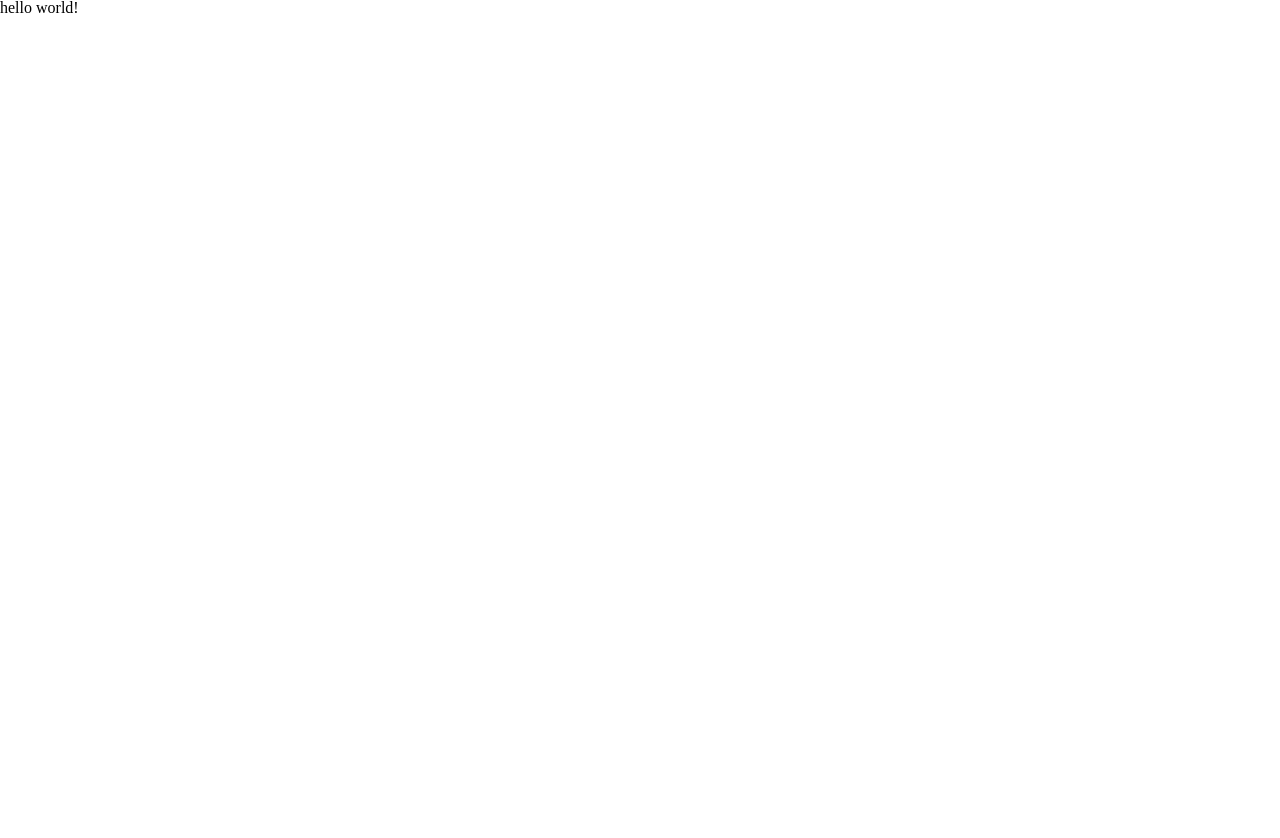
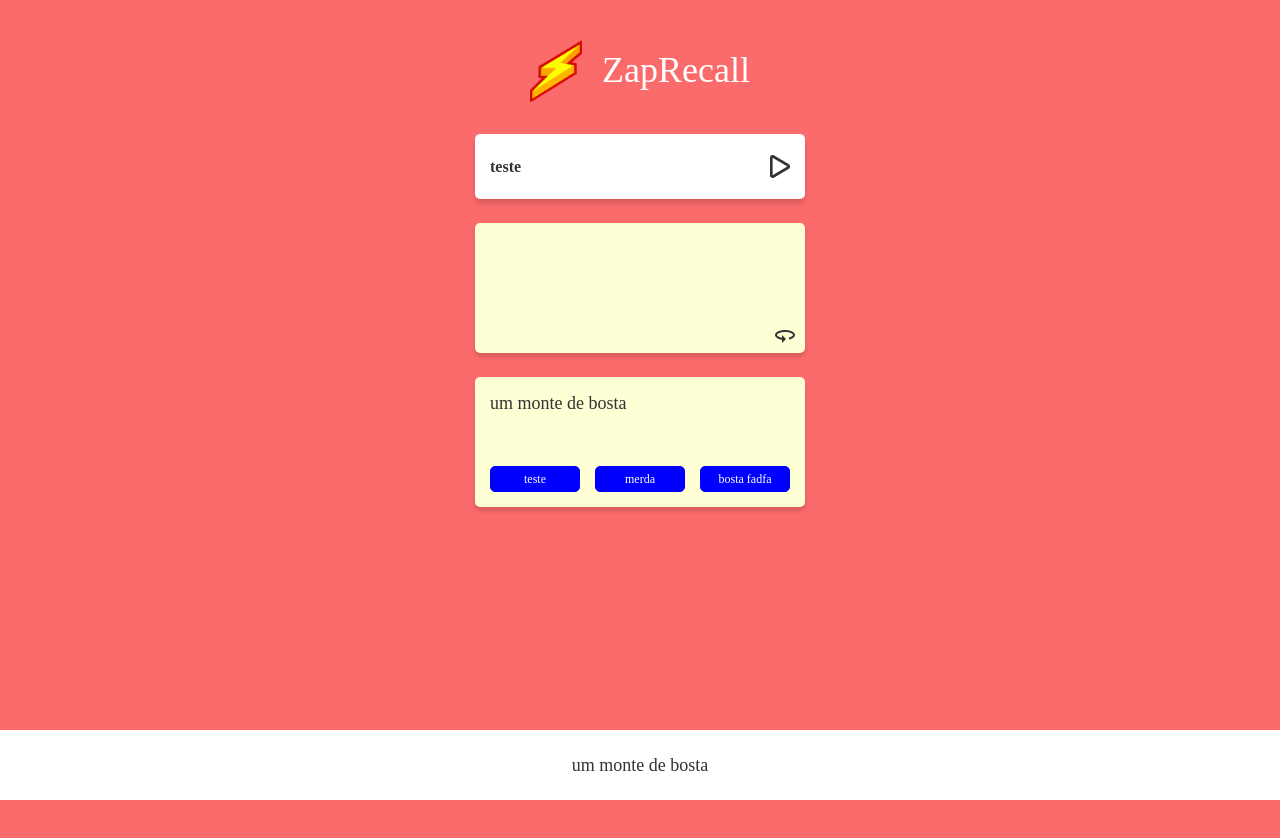
Before and after one commit to rsankutty/projeto9-zaprecall, a React (Create React App) app: page / in a window 1280 px wide. Shown: the top 838 px of the page. Before the commit the page ends 800 px from the top, so only its background shows below. Built offline with nearby package versions, Linux system fonts and the light colour scheme.

Commit message:
styled-components

```diff
--- a/package.json
+++ b/package.json
@@ -9,6 +9,7 @@
     "react": "^18.2.0",
     "react-dom": "^18.2.0",
     "react-scripts": "5.0.1",
+    "styled-components": "^5.3.6",
     "web-vitals": "^2.1.4"
   },
   "scripts": {
--- a/src/assets/css/style.css
+++ b/src/assets/css/style.css
@@ -1,129 +1,6 @@
-.screen-container{
-  background-color: #FB6B6B;
-  width: 100vw;
-  min-height: 100vh;
-  display: flex;
-  flex-direction: column;
-  align-items: center;
-  margin: 0px;
-  padding: 0px;
-  padding-bottom: 200px;
-}
-
-.logo-container {
-  display: flex;
-  align-items: center;
-  margin: 40px 0 20px 0;
-
-}
-
-.logo-container img {
-  width: 52px;
-}
-
-.logo-container h1 {
-  font-family: 'Righteous';
-  font-style: normal;
-  font-weight: 400;
-  font-size: 36px;
-  line-height: 45px;
-  color: #FFFFFF;
-  margin-left: 20px;
-}
-
-.footer-concluidos {
-  width: 100%;
-  min-height: 50px;
-  background-color: #FFFFFF;
-  position: fixed;
-  bottom: 0;
-  display: flex;
-  flex-direction: column;
-  align-items: center;
-  justify-content: center;
-  font-family: 'Recursive';
-  font-weight: 400;
-  font-size: 18px;
-  color: #333333;
-  padding: 10px;
-}
-
-.footer-concluidos > .container-botoes {
-  display: flex;
-  width: 80%;
-  justify-content: space-between;
-  margin: 20px;
-}
-
 /* Você vai precisar trocar a cor dos botões e alguns textos!
   VERDE = "#2FBE34"
   AMARELO = "#FF922E"
   VERMELHO = "#FF3030"
   CINZA = "#333333"
 */
-
-.container-botoes > button {
-  width: 90px;
-  font-family: 'Recursive';
-  font-style: normal;
-  font-weight: 400;
-  font-size: 12px;
-  line-height: 14px;
-  display: flex;
-  align-items: center;
-  justify-content: center;
-  text-align: center;
-  color: #FFFFFF;
-  background: blue;
-  border-radius: 5px;
-  border: 1px solid blue;
-  padding:5px;
-}
-
-.pergunta-fechada {
-  width: 300px;
-  height: 35px;
-  background-color: #FFFFFF;
-  margin: 12px;
-  padding: 15px;
-  box-shadow: 0px 4px 5px rgba(0, 0, 0, 0.15);
-  border-radius: 5px;
-  display: flex;
-  align-items: center;
-  justify-content: space-between;
-}
-
-.pergunta-fechada > p {
-  font-family: 'Recursive';
-  font-style: normal;
-  font-weight: 700;
-  font-size: 16px;
-  line-height: 19px;
-  color: #333333;
-}
-
-.pergunta-aberta {
-  width: 300px;
-  margin: 12px;
-  padding: 15px;
-  min-height: 100px;
-  background: #FFFFD5;
-  box-shadow: 0px 4px 5px rgba(0, 0, 0, 0.15);
-  border-radius: 5px;
-  font-family: 'Recursive';
-  font-style: normal;
-  font-weight: 400;
-  font-size: 18px;
-  line-height: 22px;
-  color: #333333;
-  position: relative;
-  display: flex;
-  flex-direction: column;
-  justify-content: space-between;
-}
-
-.pergunta-aberta > img{
-  position: absolute;
-  bottom: 10px;
-  right: 10px;
-}
--- a/src/components/App.js
+++ b/src/components/App.js
@@ -1,5 +1,151 @@
-function App() {
-  return ('hello world!')
+import logo from "../assets/img/logo.png";
+import seta_virar from "../assets/img/seta_virar.png";
+import seta_play from "../assets/img/seta_play.png";
+import styled from "styled-components";
+
+export default function App() {
+  return (
+    <ScreenContainer>
+      <LogoContainer>
+        <img src={logo} alt="logo"></img>
+        <h1>ZapRecall</h1>
+      </LogoContainer>
+      <PerguntaFechada>
+        <p>teste</p>
+        <img src={seta_play} alt="seta-virar"></img>
+      </PerguntaFechada>
+      <PerguntaAberta>
+        <img src={seta_virar} alt="seta-virar"></img>
+      </PerguntaAberta>
+      <PerguntaAberta>
+        um monte de bosta
+        <ContainerBotoes>
+          <button>teste</button>
+          <button>merda</button>
+          <button>bosta fadfa </button>
+        </ContainerBotoes>
+      </PerguntaAberta>
+      <FooterConcluidos>um monte de bosta</FooterConcluidos>
+    </ScreenContainer>
+  );
 }
 
-export default App;
+const ScreenContainer = styled.div`
+  background-color: #fb6b6b;
+  width: 100vw;
+  min-height: 100vh;
+  display: flex;
+  flex-direction: column;
+  align-items: center;
+  margin: 0px;
+  padding: 0px;
+  padding-bottom: 200px;
+`;
+
+const LogoContainer = styled.div`
+  display: flex;
+  align-items: center;
+  margin: 40px 0 20px 0;
+  img {
+    width: 52px;
+  }
+  h1 {
+    font-family: "Righteous";
+    font-style: normal;
+    font-weight: 400;
+    font-size: 36px;
+    line-height: 45px;
+    color: #ffffff;
+    margin-left: 20px;
+  }
+`;
+
+const PerguntaFechada = styled.div`
+width: 300px;
+height: 35px;
+background-color: #FFFFFF;
+margin: 12px;
+padding: 15px;
+box-shadow: 0px 4px 5px rgba(0, 0, 0, 0.15);
+border-radius: 5px;
+display: flex;
+align-items: center;
+justify-content: space-between;
+  p {
+    font-family: 'Recursive';
+  font-style: normal;
+  font-weight: 700;
+  font-size: 16px;
+  line-height: 19px;
+  color: #333333;
+  }
+`;
+
+
+const PerguntaAberta = styled.div`
+width: 300px;
+  margin: 12px;
+  padding: 15px;
+  min-height: 100px;
+  background: #FFFFD5;
+  box-shadow: 0px 4px 5px rgba(0, 0, 0, 0.15);
+  border-radius: 5px;
+  font-family: 'Recursive';
+  font-style: normal;
+  font-weight: 400;
+  font-size: 18px;
+  line-height: 22px;
+  color: #333333;
+  position: relative;
+  display: flex;
+  flex-direction: column;
+  justify-content: space-between;
+  img {
+    position: absolute;
+    bottom: 10px;
+    right: 10px;
+  }
+`;
+
+
+const FooterConcluidos = styled.div`
+width: 100%;
+  min-height: 50px;
+  background-color: #FFFFFF;
+  position: fixed;
+  bottom: 0;
+  display: flex;
+  flex-direction: column;
+  align-items: center;
+  justify-content: center;
+  font-family: 'Recursive';
+  font-weight: 400;
+  font-size: 18px;
+  color: #333333;
+  padding: 10px;
+`;
+
+
+const ContainerBotoes = styled.div`
+width: 100%;
+display: flex;
+width: 100%;
+justify-content: space-between;
+button {
+  width: 90px;
+  font-family: 'Recursive';
+  font-style: normal;
+  font-weight: 400;
+  font-size: 12px;
+  line-height: 14px;
+  display: flex;
+  align-items: center;
+  justify-content: center;
+  text-align: center;
+  color: #FFFFFF;
+  background: blue;
+  border-radius: 5px;
+  border: 1px solid blue;
+  padding:5px;
+};
+`;
```
Also changed, not shown: 1 other file (tests, documents, lock files or other folders).
